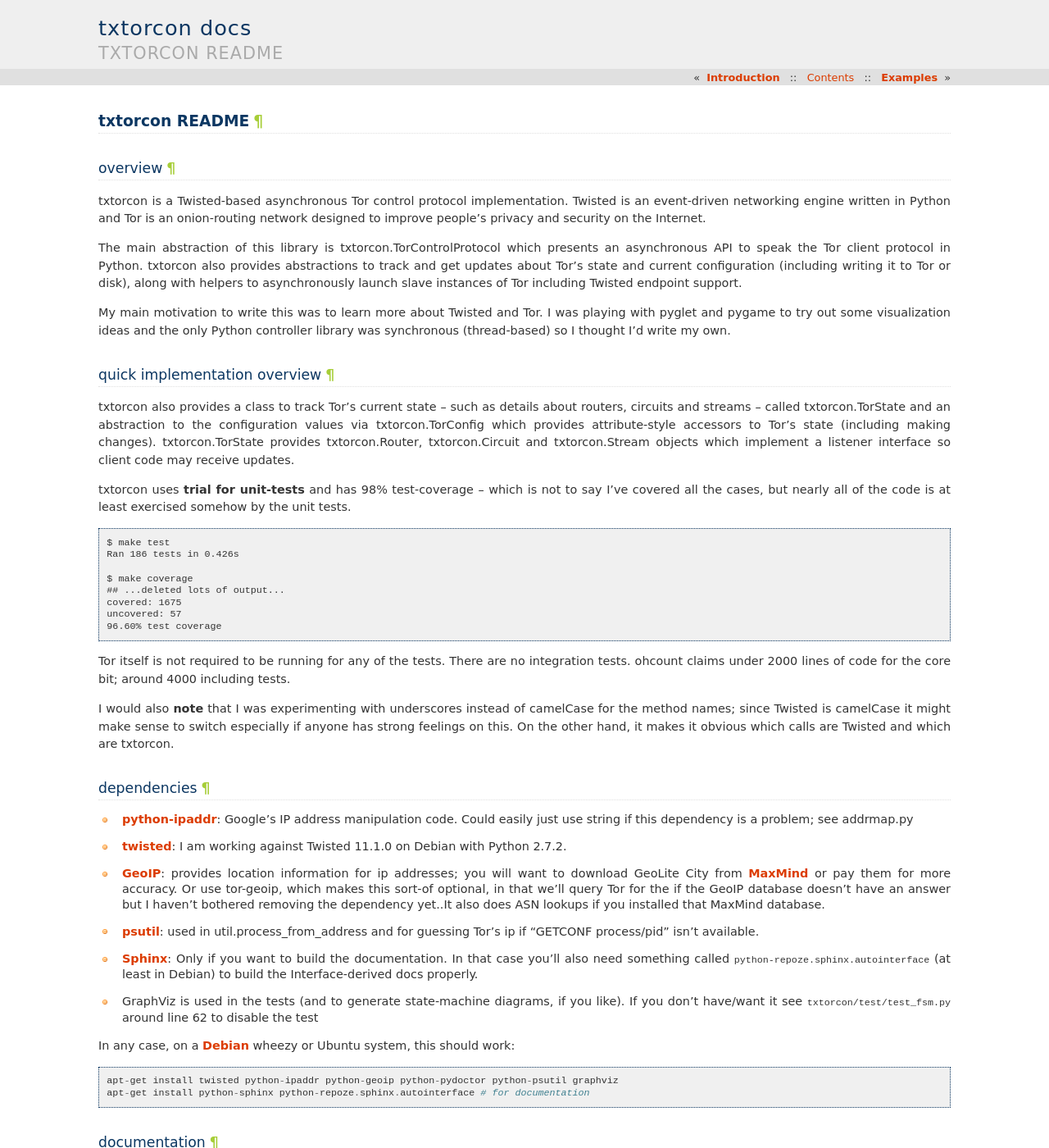
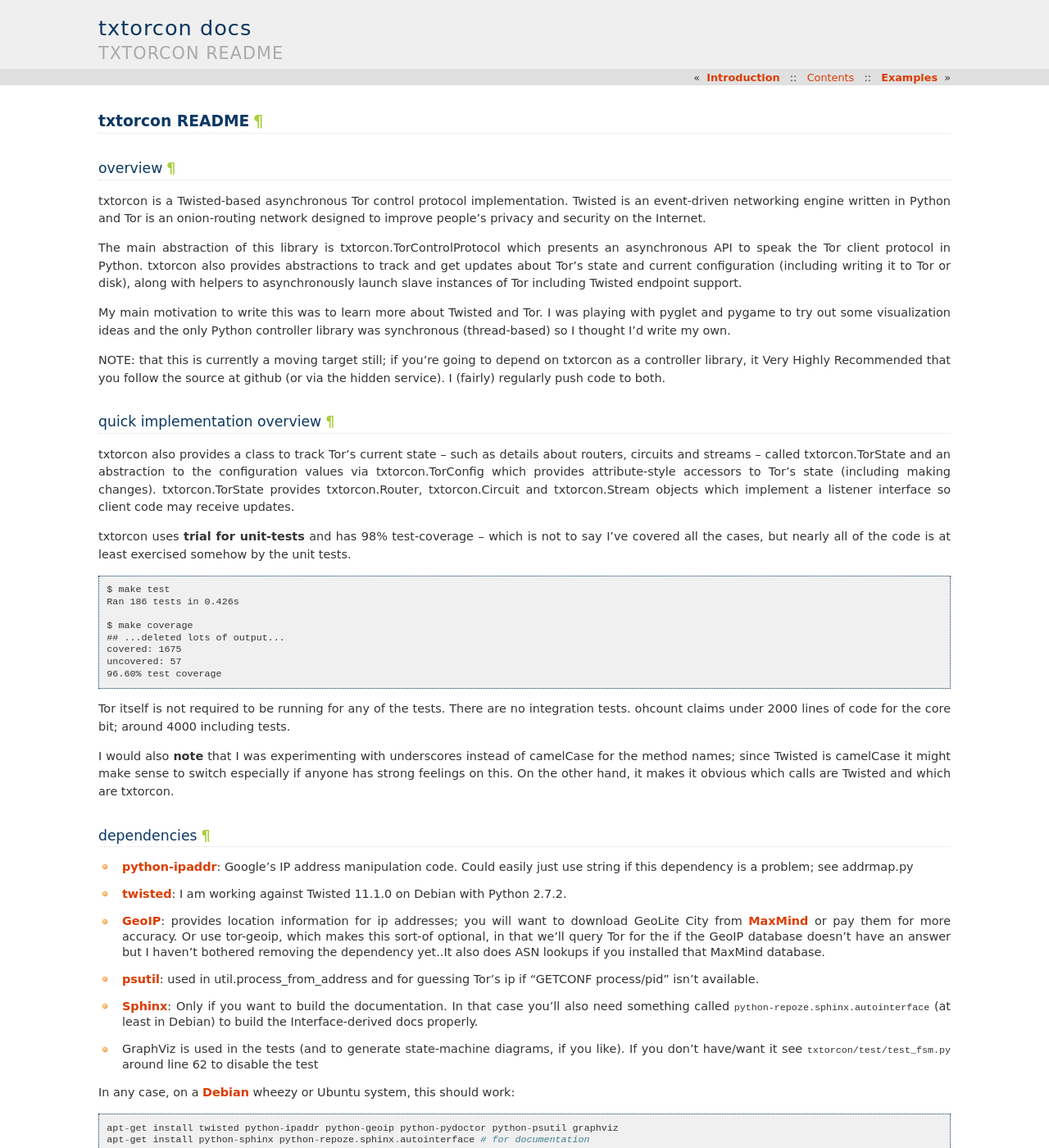
Before and after one commit to meejah/txtorcon, a Sphinx documentation site: the page built from docs/README.rst, in a window 1280 px wide and 1400 px high. Shown: the whole window at 82% size. Built offline with Sphinx 7.4.7, drawn with Linux system fonts in a browser that asks for light colours; some of the changed text lies outside the part shown.

```diff
--- a/docs/README.rst
+++ b/docs/README.rst
@@ -20,6 +20,11 @@ My main motivation to write this was to learn more about Twisted and
 Tor. I was playing with pyglet and pygame to try out some visualization
 ideas and the only Python controller library was synchronous
 (thread-based) so I thought I'd write my own.
+
+NOTE: that this is currently a moving target still; if you're going to
+depend on txtorcon as a controller library, it Very Highly Recommended
+that you follow the source at github (or via the hidden service). I
+(fairly) regularly push code to both.
 
 quick implementation overview
 -----------------------------
```
Also changed, not shown: other parts of docs/README.rst (+2 -2 lines), docs/examples.rst (+13 -11 lines), docs/index.rst (+10 -11 lines).
